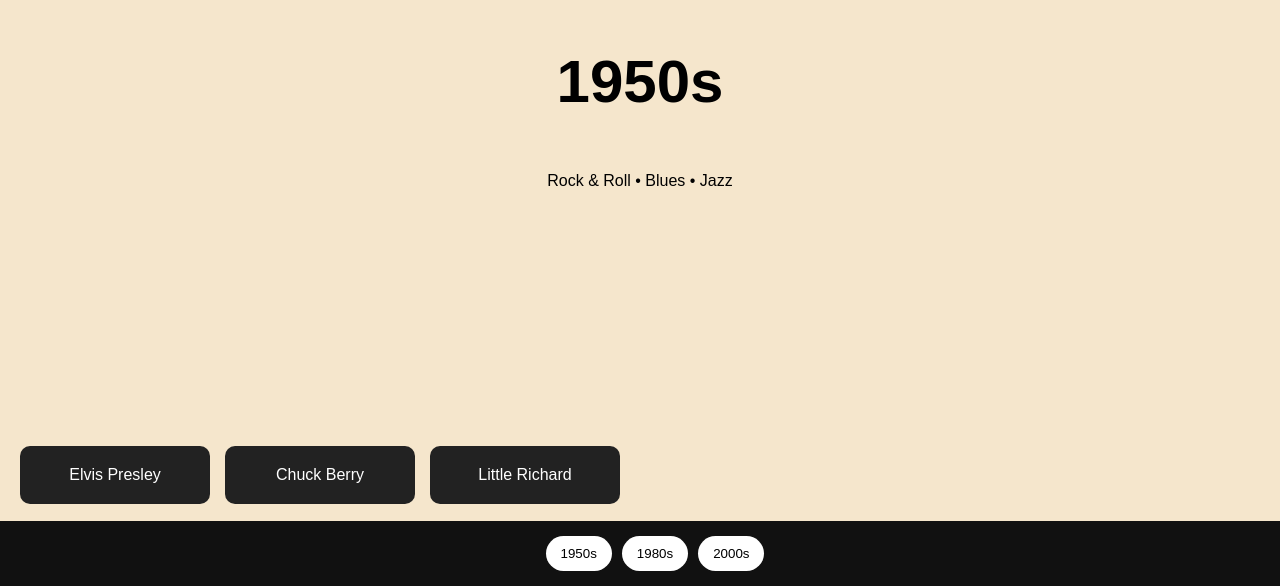
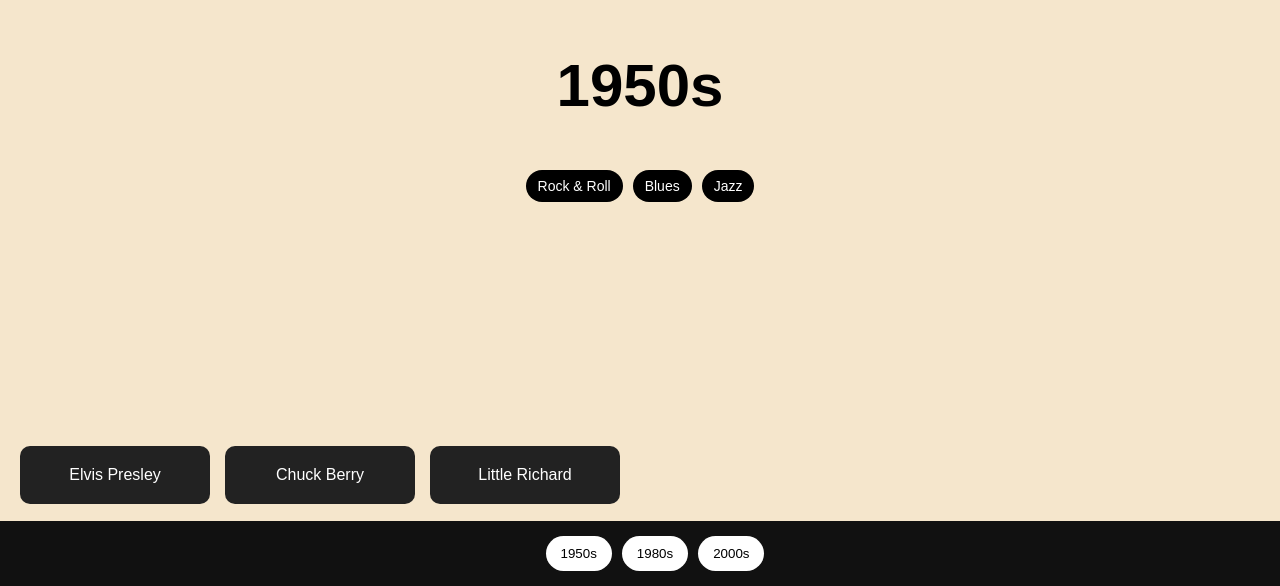
Before and after one commit to anjalirawat8181-spec/music-era-time-machine, a React (Vite) app: page / in a window 1280 px wide. Shown: the part 214-800 px from the top of the page. Built offline with nearby package versions, Linux system fonts and the light colour scheme.

Commit message:
Added genre tags UI

```diff
--- a/src/components/EraHero.jsx
+++ b/src/components/EraHero.jsx
@@ -1,4 +1,5 @@
 import { motion } from "framer-motion";
+import GenreTags from "./GenreTags";
 
 function EraHero({ era }) {
   return (
@@ -18,7 +19,7 @@
       }}
     >
       <h1 style={{ fontSize: "60px" }}>{era.name}</h1>
-      <p>{era.genres.join(" • ")}</p>
+      <GenreTags genres={era.genres} />
     </motion.div>
   );
 }
--- /dev/null
+++ b/src/components/GenreTags.jsx
@@ -0,0 +1,30 @@
+function GenreTags({ genres }) {
+  return (
+    <div
+      style={{
+        display: "flex",
+        gap: "10px",
+        justifyContent: "center",
+        marginTop: "10px",
+        flexWrap: "wrap",
+      }}
+    >
+      {genres.map((genre, index) => (
+        <span
+          key={index}
+          style={{
+            padding: "8px 12px",
+            borderRadius: "20px",
+            background: "#000",
+            color: "#fff",
+            fontSize: "14px",
+          }}
+        >
+          {genre}
+        </span>
+      ))}
+    </div>
+  );
+}
+
+export default GenreTags;
```
